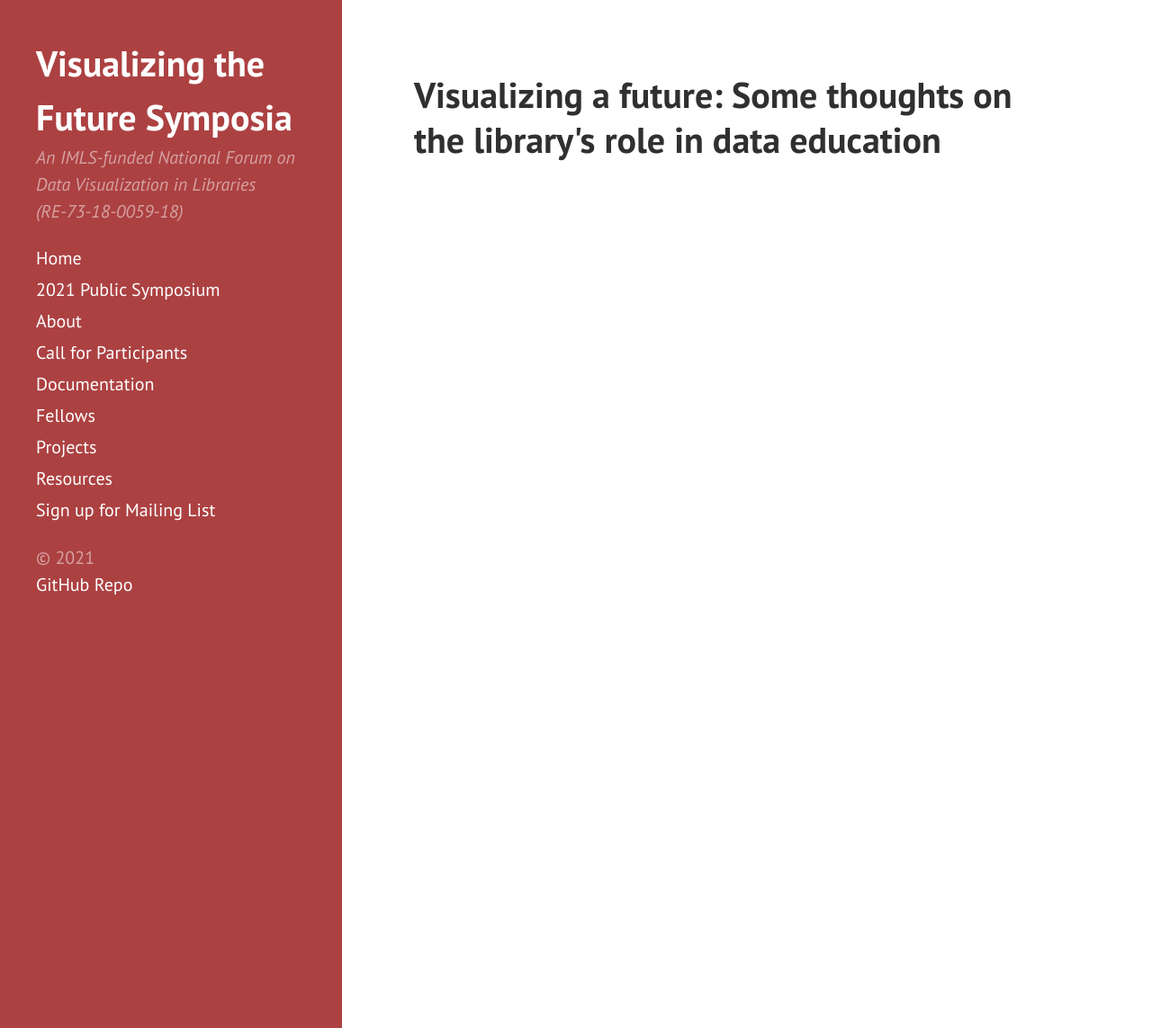
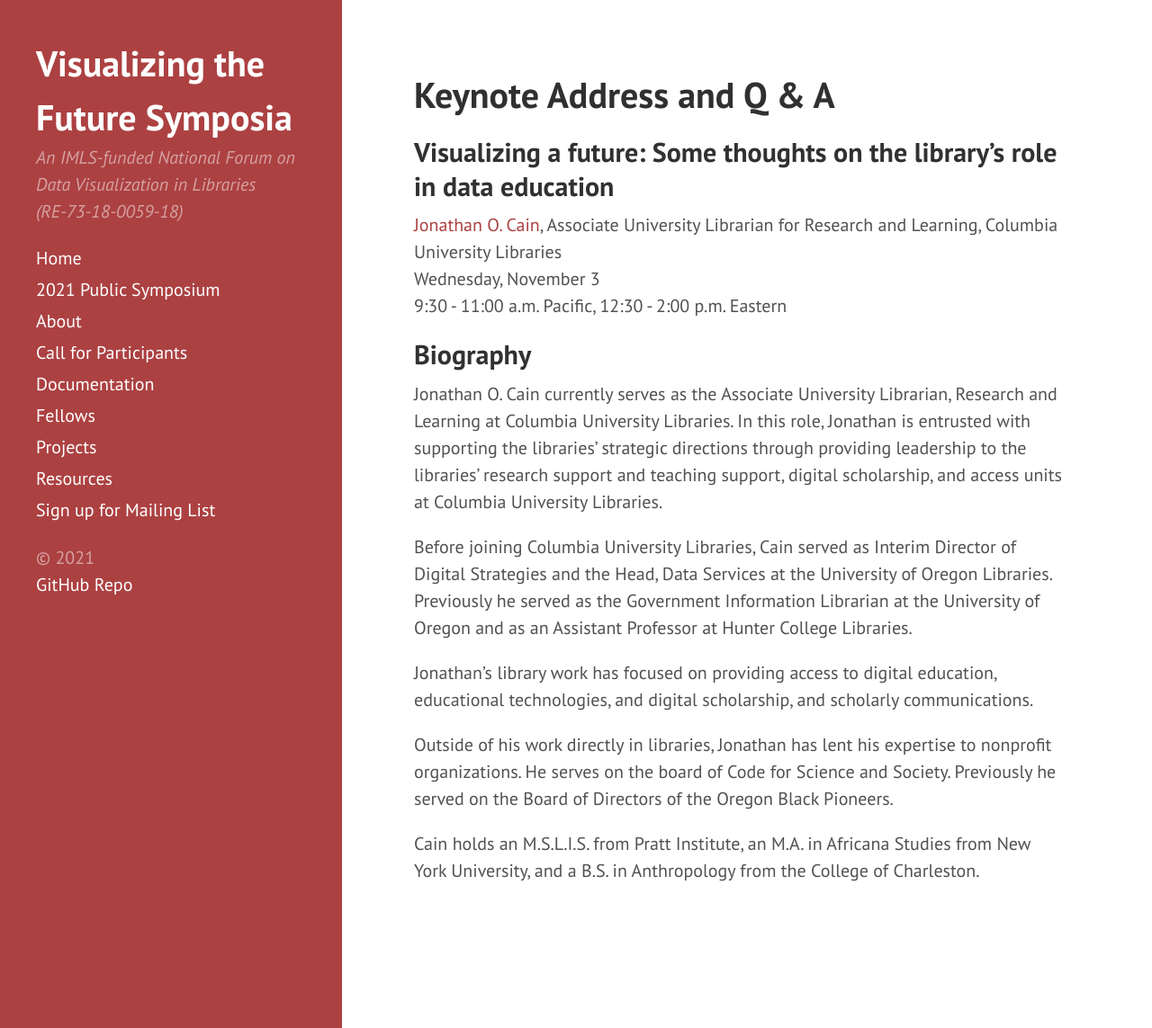
Before and after one commit to visualizingthefuture/visualizingthefuture.github.io, a Jekyll site: the page built from _symposium/keynote.md, in a window 1280 px wide and 1143 px high. Shown: the whole window at 90% size. Built offline with Jekyll 4.4.1, drawn with Linux system fonts in a browser that asks for light colours.

Commit message:
Update keynote.md

```diff
--- a/_symposium/keynote.md
+++ b/_symposium/keynote.md
@@ -1,4 +1,20 @@
 ---
 layout: page
-title: "Visualizing a future: Some thoughts on the library's role in data education"
+title: "Keynote Address and Q & A"
 ---
+
+## Visualizing a future: Some thoughts on the library's role in data education
+[Jonathan O. Cain](http://walecain.com/), Associate University Librarian for Research and Learning, Columbia University Libraries
+Wednesday, November 3
+9:30 - 11:00 a.m.	Pacific, 12:30 - 2:00 p.m. Eastern
+
+## Biography
+Jonathan O. Cain currently serves as the Associate University Librarian, Research and Learning at Columbia University Libraries.  In this role, Jonathan is entrusted with supporting the libraries' strategic directions through providing leadership to the libraries' research support and teaching support, digital scholarship, and access units at Columbia University Libraries.
+
+Before joining Columbia University Libraries, Cain served as Interim Director of Digital Strategies and the Head, Data Services at the University of Oregon Libraries. Previously he served as the Government Information Librarian at the University of Oregon and as an Assistant Professor at Hunter College Libraries.
+
+Jonathan's library work has focused on providing access to digital education, educational technologies, and digital scholarship, and scholarly communications.
+
+Outside of his work directly in libraries, Jonathan has lent his expertise to nonprofit organizations. He serves on the board of Code for Science and Society. Previously he served on the Board of Directors of the Oregon Black Pioneers.
+
+Cain holds an M.S.L.I.S. from Pratt Institute, an M.A. in Africana Studies from New York University, and a B.S. in Anthropology from the College of Charleston.
```
